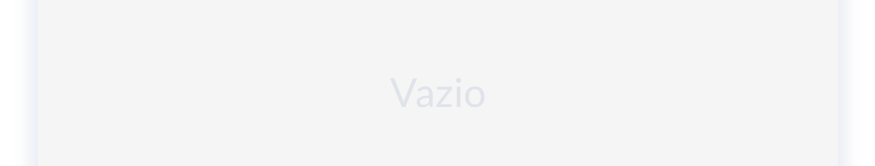
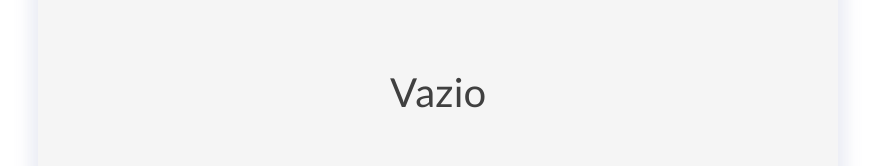
Before and after one commit to Nadno/e-commerce-front-end, a Next.js app: page /cart in a window 1280 px wide. Shown: the part 151-317 px from the top of the page, without its empty margins (202-1077 px from the left). Built offline with nearby package versions, Linux system fonts and the light colour scheme.

Commit message:
changed hex background color to theme color

```diff
--- a/src/components/Input/index.tsx
+++ b/src/components/Input/index.tsx
@@ -6,7 +6,7 @@ export const Input: any = styled.input`
   height: 4rem;
   border: 2px solid ${({ theme }) => theme.colors.shadow};
   border-radius: 0.5rem;
-  background-color: #fff;
+  background-color: ${({ theme }) => theme.colors.background};
 
   padding: 0.5rem 1rem;
   box-shadow: 0 8px 16px ${({ theme }) => theme.colors.shadow};
--- a/src/components/Modal/index.tsx
+++ b/src/components/Modal/index.tsx
@@ -1,6 +1,5 @@
 import React, {
   useState,
-  ReactNode,
   forwardRef,
   useCallback,
   useImperativeHandle,
--- a/src/components/Modal/style.ts
+++ b/src/components/Modal/style.ts
@@ -6,7 +6,7 @@ const Div = styled(Container)`
   width: 90vw;
   max-width: 400px;
 
-  background-color: #fff;
+  background-color: ${({ theme }) => theme.colors.background};
 
   left: 50%;
   top: 30%;
--- a/src/styles/global.ts
+++ b/src/styles/global.ts
@@ -17,7 +17,7 @@ const GlobalStyle = createGlobalStyle`
     flex-direction: column;
     font-family: 'Lato', sans-serif;
     color: ${({ theme }) => theme.colors.text};
-    background-color: #fff;
+    background-color: ${({ theme }) => theme.colors.background};
   }
 
   html, body {
@@ -59,7 +59,7 @@ const GlobalStyle = createGlobalStyle`
 
     .warn {
       font-size: 4rem;
-      color: ${({ theme }) => theme.colors.shadow};
+      color: ${({ theme }) => theme.colors.warn};
     }
 
     .error {
```
